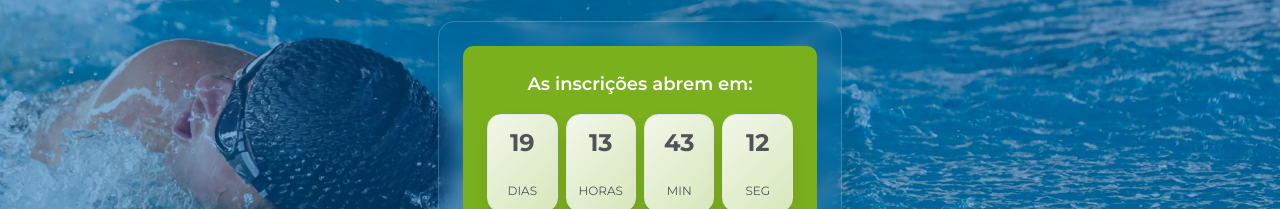
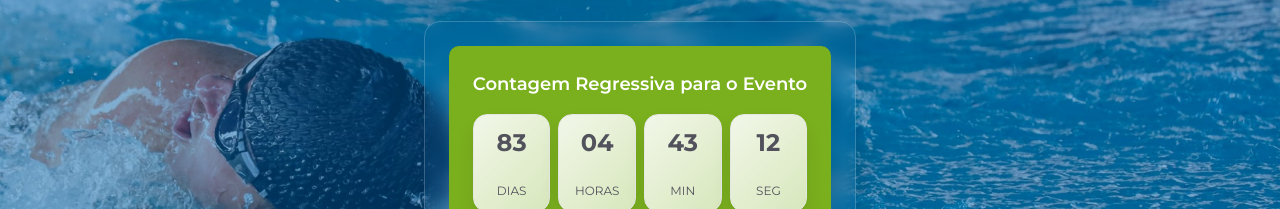
Before and after one commit to Olinsesp/website, a Next.js app: page / in a window 1280 px wide. Shown: the part 496-705 px from the top of the page. Built offline with nearby package versions, Linux system fonts and the light colour scheme.

Commit message:
refactor: update countdown timer target date and enhance event messaging

```diff
--- a/src/app/api/classificacoes/classificacoesData.ts
+++ b/src/app/api/classificacoes/classificacoesData.ts
@@ -26,5 +26,4 @@ export const classificacoes = [
     pontuacao: 82,
     observacoes: 'Terceiro lugar na modalidade',
   },
-
 ];
--- a/src/components/ui/CountdownTimer.tsx
+++ b/src/components/ui/CountdownTimer.tsx
@@ -12,7 +12,7 @@ export default function CountdownTimer() {
   const [isExpired, setIsExpired] = useState(false);
 
   useEffect(() => {
-    const targetDate = new Date('2025-12-22T09:00:00');
+    const targetDate = new Date('2026-02-24T00:00:00');
     const timer = setInterval(() => {
       const now = new Date().getTime();
       const distance = targetDate.getTime() - now;
@@ -47,7 +47,7 @@ export default function CountdownTimer() {
       {!isExpired ? (
         <>
           <h3 className='text-lg font-semibold mb-4'>
-            As inscrições abrem em:
+            Contagem Regressiva para o Evento
           </h3>
           <div className='grid grid-cols-4 gap-2 max-w-md mx-auto'>
             {timeUnits.map((unit) => (
@@ -66,9 +66,14 @@ export default function CountdownTimer() {
           </div>
         </>
       ) : (
-        <h3 className='text-2xl font-bold text-white animate-pulse'>
-          🥳 Inscrições Abertas 🎉
-        </h3>
+        <div>
+          <h3 className='text-2xl font-bold text-white animate-pulse'>
+            O Evento Começou! 🥳🎉
+          </h3>
+          <p>
+            Estamos ansiosos para vê-lo lá. Fique atento para mais atualizações!
+          </p>
+        </div>
       )}
     </div>
   );
```
